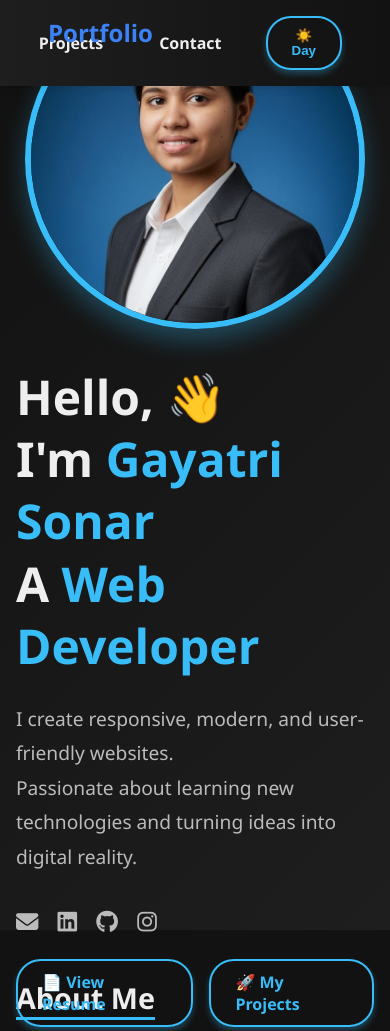
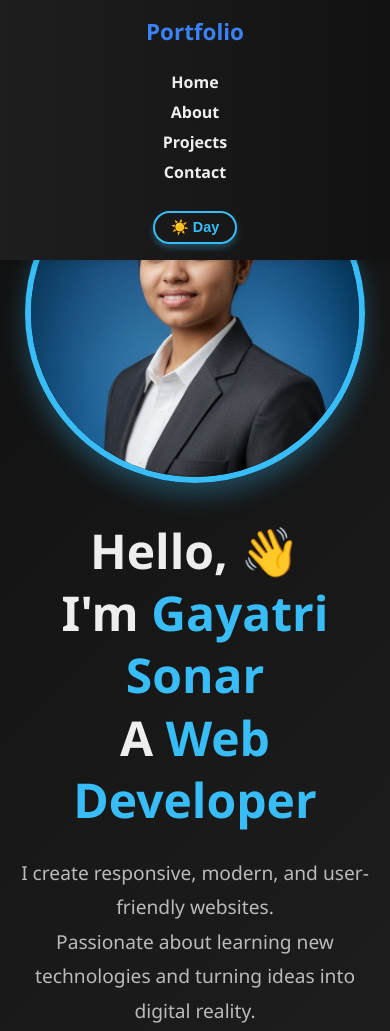
Before and after one commit to Gsonar7172/Portfolio-website, a plain HTML site: page index.html in a window 390 px wide. Shown: the top 1031 px of the page. Drawn offline with Linux system fonts and the light colour scheme.

Commit message:
Update index.html

```diff
--- a/index.html
+++ b/index.html
@@ -6,7 +6,6 @@
   <link rel="stylesheet" href="https://cdnjs.cloudflare.com/ajax/libs/font-awesome/6.4.0/css/all.min.css">
   <title>Gayatri Sonar | Portfolio</title>
   <style>
-    /* ✅ Your CSS is unchanged */
     :root {
       --bg-color: #ffffff;
       --text-color: #111111;
@@ -38,26 +37,156 @@
     }
     a { color: var(--primary-color); text-decoration: none; transition: color 0.3s ease; }
     a:hover { text-decoration: underline; }
-    /* ✅ Rest of your CSS unchanged */
+
+    /* ✅ Header */
     header {
       background: linear-gradient(90deg, var(--card-bg), var(--bg-color));
       position: sticky;
       top: 0;
       z-index: 1000;
       display: flex;
-      justify-content: flex-end;
+      justify-content: space-between;
       align-items: center;
-      padding: 1rem 3rem;
+      flex-wrap: wrap;
+      padding: 1rem 2rem;
       box-shadow: 0 2px 8px rgba(0, 0, 0, 0.12);
+      transition: background 0.4s ease;
+      gap: 1rem;
+    }
+
+    .nav-logo {
+      font-weight: bold;
+      font-size: 1.6rem;
+      color: var(--primary-color);
+      user-select: none;
+      flex: 1;
+    }
+
+    nav ul {
+      display: flex;
+      gap: 1.5rem;
+      list-style: none;
+      flex-wrap: wrap;
+      justify-content: center;
+    }
+
+    nav ul li a {
+      color: var(--text-color);
+      font-weight: 600;
+      cursor: pointer;
+      padding: 6px 12px;
+      border-radius: 6px;
+      transition: color 0.3s ease, background 0.3s ease;
+    }
+
+    nav ul li a:hover {
+      background: var(--accent-color);
+      color: var(--btn-text);
+    }
+
+    #theme-toggle {
+      border: 2px solid var(--accent-color);
+      color: var(--accent-color);
+      background: transparent;
+      border-radius: 25px;
+      padding: 8px 20px;
+      font-weight: 600;
+      cursor: pointer;
+      text-decoration: none;
+      transition: all 0.3s ease;
+      box-shadow: 0 4px 6px var(--shadow-color);
+    }
+
+    #theme-toggle:hover {
+      background: var(--accent-color);
+      color: var(--btn-text);
+      transform: translateY(-3px);
+      box-shadow: 0 6px 12px var(--shadow-color);
+    }
+
+    /* ✅ Responsive Header Fix */
+    @media (max-width: 900px) {
+      header {
+        flex-direction: column;
+        align-items: center;
+        text-align: center;
+        padding: 1rem;
+      }
+
+      .nav-logo {
+        position: static;
+        width: 100%;
+        margin-bottom: 0.5rem;
+      }
+
+      nav ul {
+        flex-direction: column;
+        gap: 0.75rem;
+      }
+
+      #theme-toggle {
+        margin-top: 0.75rem;
+      }
+    }
+
+    @media (max-width: 480px) {
+      .nav-logo {
+        font-size: 1.4rem;
+      }
+      nav ul {
+        gap: 0.5rem;
+      }
+      #theme-toggle {
+        padding: 6px 16px;
+        font-size: 0.9rem;
+      }
+    }
+
+    /* ✅ General Layout */
+    main { width: 100vw; }
+    section { width: 100vw; padding: 3rem 0; background-color: var(--card-bg); display: flex; justify-content: center; }
+    section:nth-child(even) { background-color: var(--bg-color); }
+    section > .content { width: 100%; max-width: 900px; padding: 0 1rem; }
+    h2 { font-size: 1.8rem; border-bottom: 3px solid var(--accent-color); display: inline-block; margin-bottom: 1rem; color: var(--text-color); }
+
+    /* ✅ Home */
+    #home {
+      height: 100vh;
+      display: flex;
+      align-items: center;
+      justify-content: center;
+      padding: 0 1rem;
+      background: linear-gradient(135deg, var(--bg-color), var(--card-bg));
+    }
+
+    .home-container {
+      display: flex;
+      align-items: center;
+      justify-content: space-between;
+      max-width: 1100px;
+      width: 100%;
       gap: 2rem;
-      width: 100vw;
-      transition: background 0.4s ease;
+      flex-wrap: wrap;
     }
-    .nav-logo { font-weight: bold; font-size: 1.5rem; color: var(--primary-color); position: absolute; left: 3rem; top: 1rem; user-select: none; }
-    nav ul { display: flex; gap: 2rem; list-style: none; }
-    nav ul li a { color: var(--text-color); font-weight: 600; cursor: pointer; padding: 6px 12px; border-radius: 6px; transition: color 0.3s ease, background 0.3s ease; }
-    nav ul li a:hover { background: var(--accent-color); color: var(--btn-text); }
-    .btn, #theme-toggle {
+
+    .home-text {
+      flex: 1;
+      max-width: 550px;
+      text-align: left;
+      opacity: 0;
+      transform: translateX(-50px);
+      animation: fadeInLeft 1s ease forwards;
+    }
+
+    .home-text h1 { font-size: 3rem; margin-bottom: 1.5rem; line-height: 1.3; }
+    .home-text h1 span { color: var(--accent-color); font-weight: bold; }
+    .home-text p { font-size: 1.2rem; line-height: 1.8; margin-bottom: 2rem; color: var(--light-text); opacity: 0; transform: translateY(30px); animation: fadeInUp 1s ease forwards; animation-delay: 0.5s; }
+    .home-buttons { display: flex; gap: 1rem; flex-wrap: wrap; justify-content: flex-start; }
+    .hero-socials { display: flex; gap: 1.2rem; margin-top: 1.2rem; }
+    .hero-socials a { color: #bbb; font-size: 1.4rem; transition: color 0.2s, transform 0.2s; }
+    .hero-socials a:hover { color: #f1c40f; transform: scale(1.15); }
+
+    .btn {
       border: 2px solid var(--accent-color);
       color: var(--accent-color);
       background: transparent;
@@ -67,38 +196,30 @@
       cursor: pointer;
       text-decoration: none;
       transition: all 0.3s ease;
-      display: inline-block;
       box-shadow: 0 4px 6px var(--shadow-color);
     }
-    .btn:hover, #theme-toggle:hover {
+
+    .btn:hover {
       background: var(--accent-color);
       color: var(--btn-text);
       transform: translateY(-3px);
       box-shadow: 0 6px 12px var(--shadow-color);
     }
-    main { width: 100vw; }
-    section { width: 100vw; padding: 3rem 0; background-color: var(--card-bg); display: flex; justify-content: center; }
-    section:nth-child(even) { background-color: var(--bg-color); }
-    section > .content { width: 100%; max-width: 900px; padding: 0 1rem; }
-    h2 { font-size: 1.8rem; border-bottom: 3px solid var(--accent-color); display: inline-block; margin-bottom: 1rem; color: var(--text-color); }
-    #home { height: 100vh; display: flex; align-items: center; justify-content: center; padding: 0 1rem; background: linear-gradient(135deg, var(--bg-color), var(--card-bg)); }
-    .home-container { display: flex; align-items: center; justify-content: space-between; max-width: 1100px; width: 100%; gap: 2rem; }
-    .home-text { flex: 1; max-width: 550px; text-align: left; opacity: 0; transform: translateX(-50px); animation: fadeInLeft 1s ease forwards; }
-    .home-text h1 { font-size: 3rem; margin-bottom: 1.5rem; line-height: 1.3; }
-    .home-text h1 span { color: var(--accent-color); font-weight: bold; }
-    .home-text p { font-size: 1.2rem; line-height: 1.8; margin-bottom: 2rem; color: var(--light-text); opacity: 0; transform: translateY(30px); animation: fadeInUp 1s ease forwards; animation-delay: 0.5s; }
-    .home-buttons { display: flex; gap: 1rem; }
-    .hero-socials { display: flex; gap: 1.2rem; margin-top: 1.2rem; }
-    .hero-socials a { color: #bbb; font-size: 1.4rem; transition: color 0.2s, transform 0.2s; }
-    .hero-socials a:hover { color: #f1c40f; transform: scale(1.15); }
-    .btn-resume { animation-delay: 1s; }
-    .btn-projects { animation-delay: 1.2s; }
+
     .home-img { flex: 1; text-align: center; opacity: 0; transform: translateX(50px); animation: fadeInRight 1s ease forwards; animation-delay: 0.8s; }
     .home-img img { width: 340px; height: 340px; border-radius: 50%; border: 6px solid var(--accent-color); box-shadow: 0 12px 25px var(--shadow-color); object-fit: cover; }
+
     @keyframes fadeInLeft { to { opacity: 1; transform: translateX(0); } }
     @keyframes fadeInRight { to { opacity: 1; transform: translateX(0); } }
     @keyframes fadeInUp { to { opacity: 1; transform: translateY(0); } }
-    @media (max-width: 768px) { .home-container { flex-direction: column-reverse; gap: 2rem; } .home-text { text-align: left; } }
+
+    @media (max-width: 768px) {
+      .home-container { flex-direction: column-reverse; gap: 2rem; text-align: center; }
+      .home-text { text-align: center; }
+      .home-buttons { justify-content: center; }
+    }
+
+    /* ✅ About & Projects & Contact remain same */
     .about-intro-card { display: flex; align-items: center; background: var(--bg-color); border-radius: 12px; padding: 1.5rem; box-shadow: 0 6px 14px rgba(0, 0, 0, 0.12); margin-bottom: 2rem; gap: 1.5rem; transition: transform 0.3s ease, box-shadow 0.3s ease; }
     .about-intro-card:hover { transform: translateY(-5px); box-shadow: 0 12px 25px var(--shadow-color); }
     .about-intro-card .intro-img img { width: 140px; height: 140px; border-radius: 50%; object-fit: cover; border: 4px solid var(--accent-color); box-shadow: 0 6px 12px var(--shadow-color); }
@@ -109,20 +230,19 @@
     .about-card h3 { color: var(--primary-color); margin-bottom: 1rem; }
     .about-card ul { list-style: disc; padding-left: 1.2rem; color: var(--light-text); text-align: left; }
     .about-card p { color: var(--light-text); line-height: 1.6; }
-    @media (max-width: 768px) { .about-intro-card { flex-direction: column; text-align: center; } .about-intro-card .intro-text { text-align: center; } }
+
     .projects-grid { display: grid; grid-template-columns: repeat(auto-fit, minmax(260px, 1fr)); gap: 2rem; }
     .project-card { background-color: var(--bg-color); border-radius: 12px; overflow: hidden; box-shadow: 0 4px 10px rgba(0,0,0,0.12); transition: 0.3s; display: flex; flex-direction: column; }
     .project-card img { width: 100%; height: 180px; object-fit: cover; transition: transform 0.4s ease; }
     .project-card:hover { transform: scale(1.05); box-shadow: 0 12px 25px var(--shadow-color); }
     .project-card:hover img { transform: scale(1.1); }
     .project-info { padding: 1rem; flex: 1; }
-    .project-link { margin-top: 0.5rem; }
+
     footer { text-align: center; padding: 1rem; background: var(--card-bg); font-size: 0.9rem; margin-top: 2rem; border-radius: 8px; max-width: 900px; margin: 2rem auto 0; }
   </style>
 </head>
+
 <body class="dark">
-
-  <!-- Header -->
   <header>
     <div class="nav-logo">Portfolio</div>
     <nav>
@@ -135,7 +255,6 @@
     </nav>
     <button id="theme-toggle">☀️ Day</button>
   </header>
-
   <main>
     <!-- ✅ Home -->
     <section id="home">
@@ -272,7 +391,7 @@
     &copy; 2025 Gayatri Sonar. All rights reserved.
   </footer>
 
-  <script>
+   <script>
     const themeToggle = document.getElementById('theme-toggle');
     themeToggle.addEventListener('click', () => {
       document.body.classList.toggle('dark');
```
